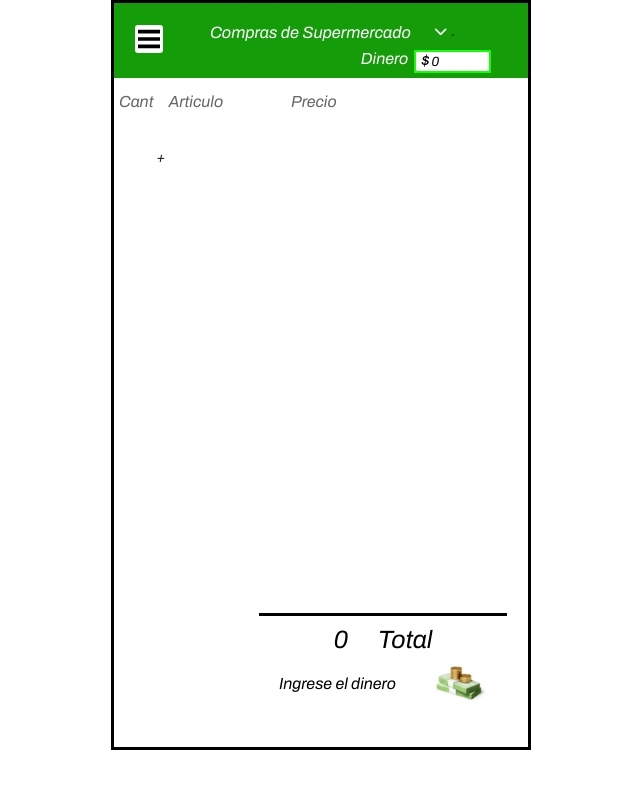
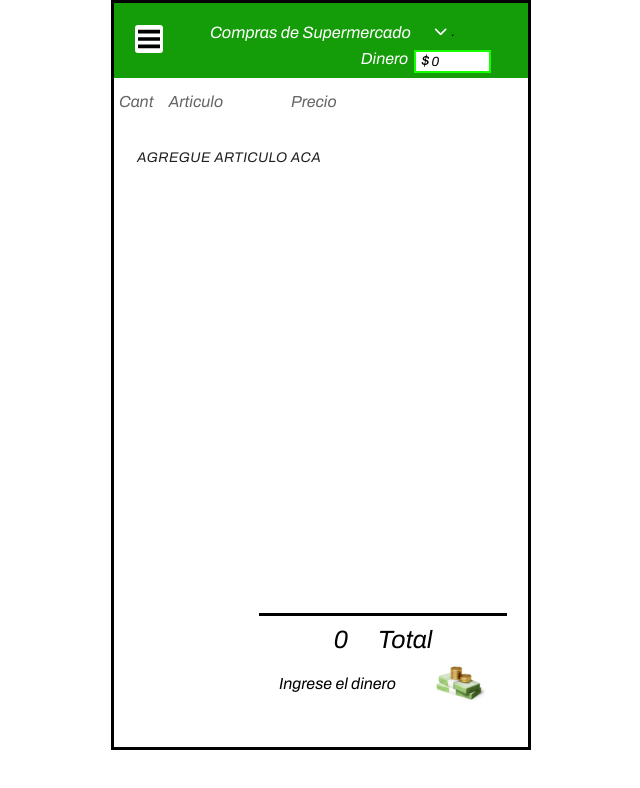
Before and after one commit to jonathanchw/Shopping_list_app, a React (Create React App) app: page / in a window 1280 px wide. Shown: the top 788 px of the page, without its empty margins (319-959 px from the left). Built offline with nearby package versions, Linux system fonts and the light colour scheme.

Commit message:
add modification to user feedback

```diff
--- a/src/components/Addbutton/index.js
+++ b/src/components/Addbutton/index.js
@@ -22,7 +22,7 @@ const Addbutton = ({ saveItem }) => {
     <div>
       <div className="addbutton">
         <Button onClick={handleClick}>
-          +
+          Agregue Articulo Aca
       </Button>
       </div>
       <div className="popover">
```
